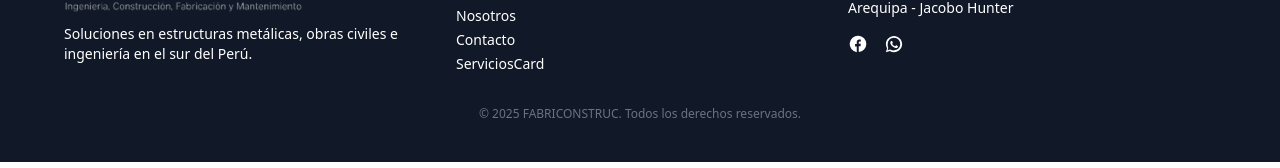
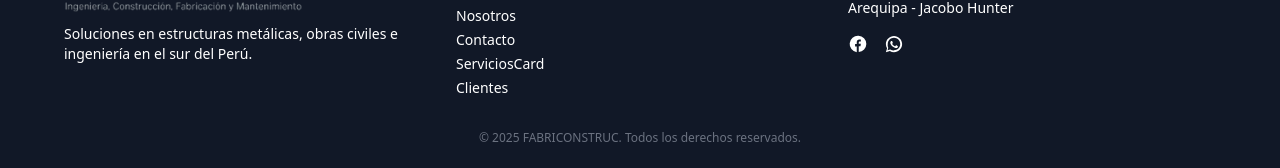
Before and after one commit to ZpectralCrystals/FABRICONSTRUC, a React (Vite) app: page /clientes in a window 1280 px wide. Shown: the part 732-900 px from the top of the page. Built offline with nearby package versions, Linux system fonts and the light colour scheme.

Commit message:
fix: updated

```diff
--- a/src/components/Footer.tsx
+++ b/src/components/Footer.tsx
@@ -22,6 +22,7 @@ const Footer = () => {
             <li><Link to="/nosotros" className="hover:text-yellow-400">Nosotros</Link></li>
             <li><Link to="/contacto" className="hover:text-yellow-400">Contacto</Link></li>
             <li><Link to="/servicioscard" className="hover:text-yellow-400">ServiciosCard</Link></li>
+            <li><Link to="/clientes" className="hover:text-yellow-400">Clientes</Link></li>
           </ul>
         </div>
 
```
